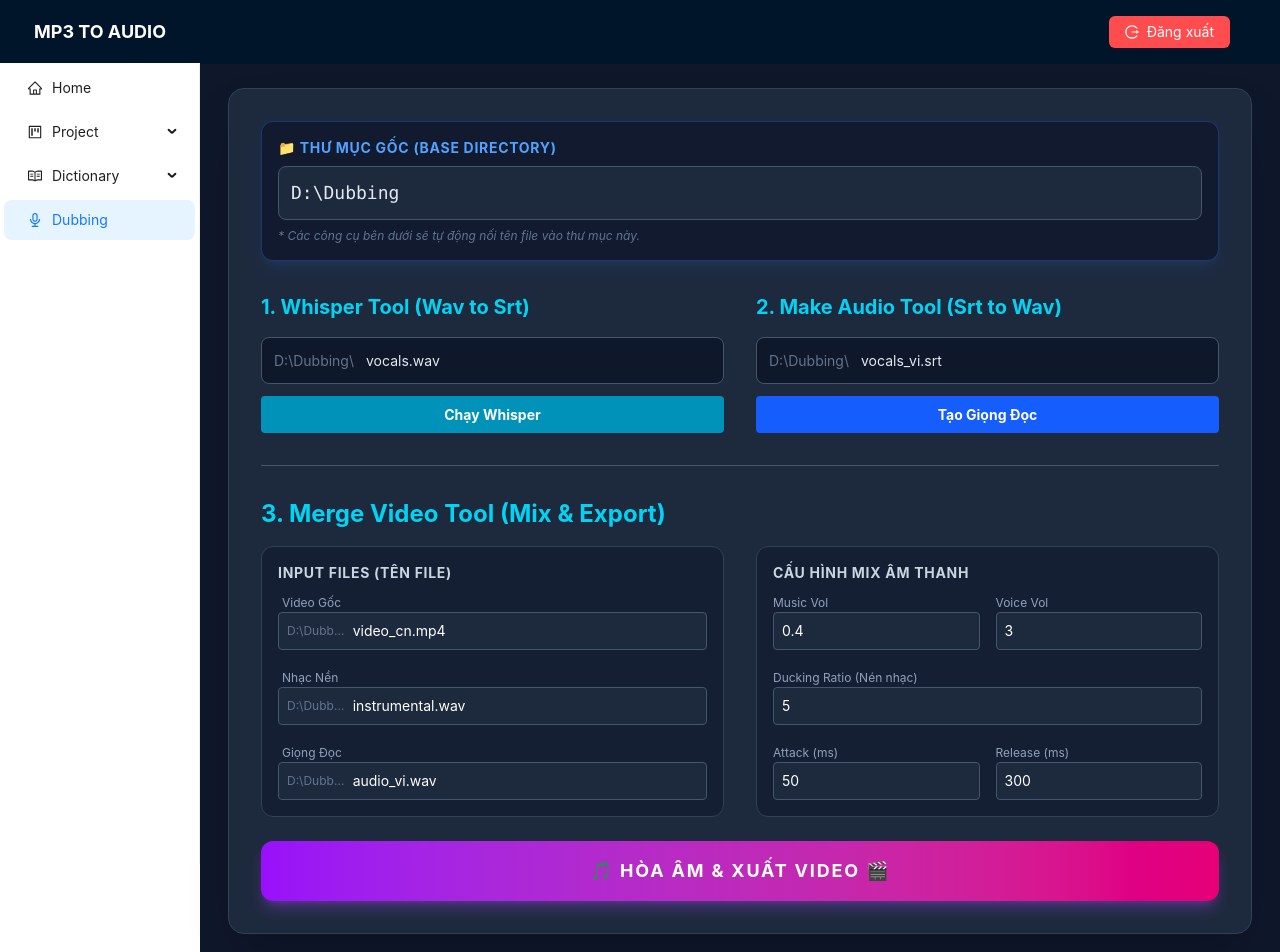
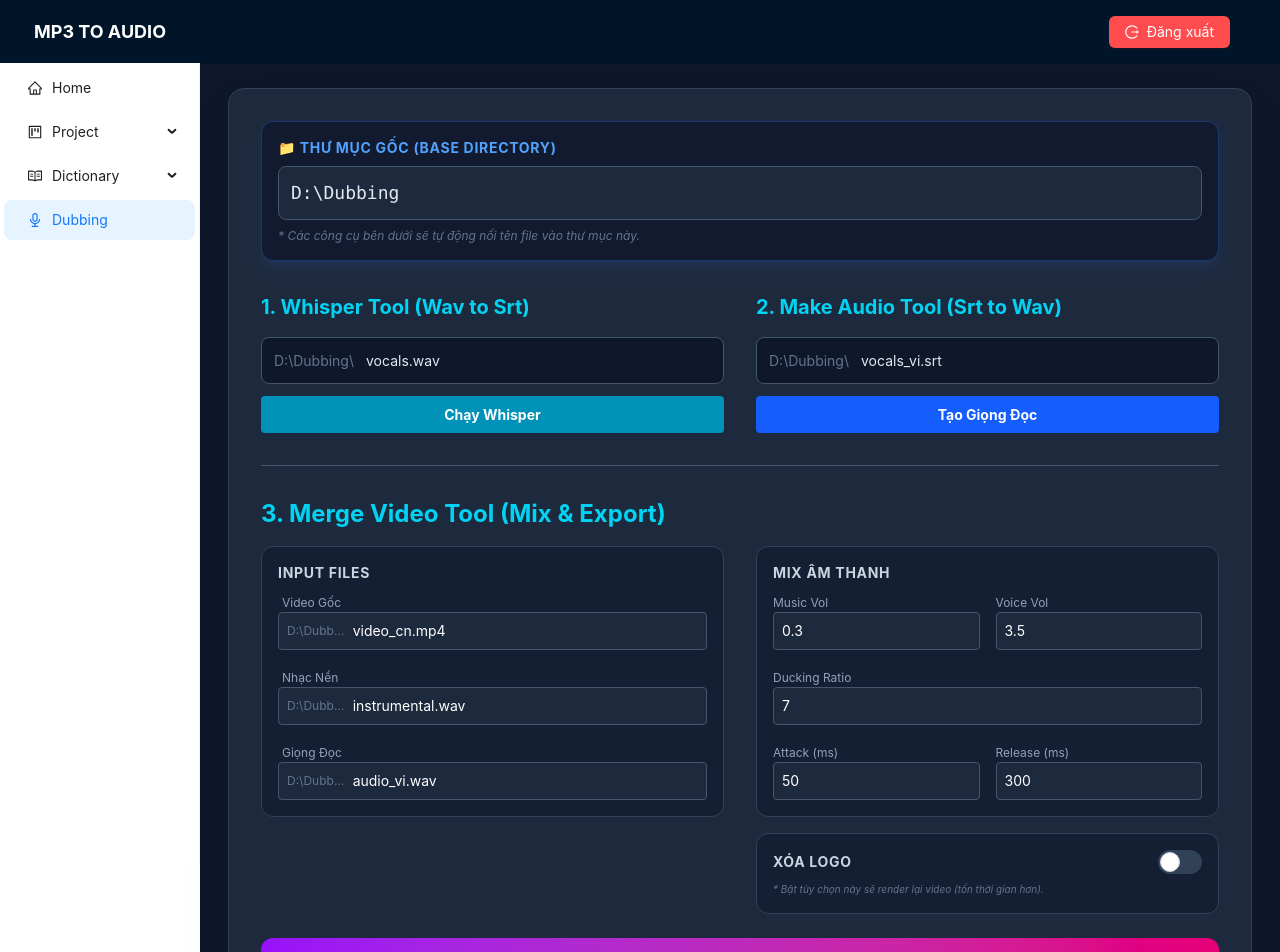
Before and after one commit to tinhtan2505/mp3-to-audio-fe, a Next.js app: page /dubbing in a window 1280 px wide. Shown: the top 952 px of the page. Built offline with nearby package versions, Linux system fonts and the light colour scheme; no server answers; sample sign-in values are in the browser's storage.

Commit message:
Update DubbingPage.tsx

```diff
--- a/src/app/modules/dubbing/DubbingPage.tsx
+++ b/src/app/modules/dubbing/DubbingPage.tsx
@@ -19,11 +19,17 @@ const DubbingPage: React.FC = () => {
   const [mixVoiceFilename, setMixVoiceFilename] = useState('audio_vi.wav');
 
   // --- STATE CẤU HÌNH MIX ---
-  const [musicVolume, setMusicVolume] = useState<number>(0.4);
-  const [voiceVolume, setVoiceVolume] = useState<number>(3.0);
-  const [duckingRatio, setDuckingRatio] = useState<number>(5.0);
+  const [musicVolume, setMusicVolume] = useState<number>(0.3);
+  const [voiceVolume, setVoiceVolume] = useState<number>(3.5);
+  const [duckingRatio, setDuckingRatio] = useState<number>(7.0);
   const [attackTime, setAttackTime] = useState<number>(50);
   const [releaseTime, setReleaseTime] = useState<number>(300);
+  // --- STATE CẤU HÌNH XÓA LOGO (MỚI) ---
+  const [removeLogo, setRemoveLogo] = useState<boolean>(false);
+  const [logoX, setLogoX] = useState<number>(20);
+  const [logoY, setLogoY] = useState<number>(30);
+  const [logoW, setLogoW] = useState<number>(250);
+  const [logoH, setLogoH] = useState<number>(40);
 
   const [status, setStatus] = useState<
     'idle' | 'loading' | 'success' | 'error'
@@ -98,6 +104,11 @@ const DubbingPage: React.FC = () => {
           duckingRatio,
           attackTime,
           releaseTime,
+          removeLogo,
+          logoX,
+          logoY,
+          logoW,
+          logoH,
         },
         { retryEnabled: false }
       );
@@ -204,92 +215,82 @@ const DubbingPage: React.FC = () => {
 
           <div className="grid grid-cols-1 md:grid-cols-2 gap-8">
             {/* CỘT TRÁI: INPUT FILES */}
-            <div className="space-y-4 bg-slate-900/50 p-4 rounded-xl border border-slate-700">
+            <div className="space-y-4 bg-slate-900/50 p-4 rounded-xl border border-slate-700 h-fit">
               <h3 className="text-sm font-bold text-slate-300 uppercase tracking-wider mb-2">
-                Input Files (Tên file)
+                Input Files
               </h3>
 
-              <div>
-                <label className="text-xs text-slate-400 ml-1">Video Gốc</label>
+              {[
+                {
+                  label: 'Video Gốc',
+                  val: mixVideoFilename,
+                  set: setMixVideoFilename,
+                },
+                {
+                  label: 'Nhạc Nền',
+                  val: mixInstrumentalFilename,
+                  set: setMixInstrumentalFilename,
+                },
+                {
+                  label: 'Giọng Đọc',
+                  val: mixVoiceFilename,
+                  set: setMixVoiceFilename,
+                },
+              ].map((item, idx) => (
+                <div key={idx}>
+                  <label className="text-xs text-slate-400 ml-1">
+                    {item.label}
+                  </label>
                   <div className="flex items-center bg-slate-800 rounded border border-slate-600 focus-within:border-purple-500">
                     <span className="pl-2 text-slate-500 text-xs select-none max-w-[80px] truncate">
                       {baseDir}\
                     </span>
                     <input
                       type="text"
-                    value={mixVideoFilename}
-                    onChange={(e) => setMixVideoFilename(e.target.value)}
+                      value={item.val}
+                      onChange={(e) => item.set(e.target.value)}
                       className="w-full p-2 bg-transparent outline-none text-sm"
                     />
                   </div>
                 </div>
-
-              <div>
-                <label className="text-xs text-slate-400 ml-1">Nhạc Nền</label>
-                <div className="flex items-center bg-slate-800 rounded border border-slate-600 focus-within:border-purple-500">
-                  <span className="pl-2 text-slate-500 text-xs select-none max-w-[80px] truncate">
-                    {baseDir}\
-                  </span>
-                  <input
-                    type="text"
-                    value={mixInstrumentalFilename}
-                    onChange={(e) => setMixInstrumentalFilename(e.target.value)}
-                    className="w-full p-2 bg-transparent outline-none text-sm"
-                  />
-                </div>
+              ))}
             </div>
 
-              <div>
-                <label className="text-xs text-slate-400 ml-1">Giọng Đọc</label>
-                <div className="flex items-center bg-slate-800 rounded border border-slate-600 focus-within:border-purple-500">
-                  <span className="pl-2 text-slate-500 text-xs select-none max-w-[80px] truncate">
-                    {baseDir}\
-                  </span>
-                  <input
-                    type="text"
-                    value={mixVoiceFilename}
-                    onChange={(e) => setMixVoiceFilename(e.target.value)}
-                    className="w-full p-2 bg-transparent outline-none text-sm"
-                  />
-                </div>
-              </div>
-            </div>
-
-            {/* CỘT PHẢI: CẤU HÌNH MIX (Giữ nguyên) */}
-            <div className="space-y-4 bg-slate-900/50 p-4 rounded-xl border border-slate-700">
+            {/* CỘT PHẢI: CẤU HÌNH (AUDIO + LOGO) */}
+            <div className="space-y-4">
+              {/* 1. AUDIO CONFIG */}
+              <div className="bg-slate-900/50 p-4 rounded-xl border border-slate-700">
                 <h3 className="text-sm font-bold text-slate-300 uppercase tracking-wider mb-2">
-                Cấu hình Mix Âm Thanh
+                  Mix Âm Thanh
                 </h3>
-
                 <div className="grid grid-cols-2 gap-4">
-                {/* Music Volume */}
                   <div>
                     <label className="text-xs text-slate-400">Music Vol</label>
                     <input
                       type="number"
                       step="0.1"
                       value={musicVolume}
-                    onChange={(e) => setMusicVolume(parseFloat(e.target.value))}
+                      onChange={(e) =>
+                        setMusicVolume(parseFloat(e.target.value))
+                      }
                       className="w-full p-2 rounded bg-slate-800 border border-slate-600 text-sm focus:border-pink-500 outline-none"
                     />
                   </div>
-
-                {/* Voice Volume */}
                   <div>
                     <label className="text-xs text-slate-400">Voice Vol</label>
                     <input
                       type="number"
                       step="0.1"
                       value={voiceVolume}
-                    onChange={(e) => setVoiceVolume(parseFloat(e.target.value))}
+                      onChange={(e) =>
+                        setVoiceVolume(parseFloat(e.target.value))
+                      }
                       className="w-full p-2 rounded bg-slate-800 border border-slate-600 text-sm focus:border-pink-500 outline-none"
                     />
                   </div>
-
-                {/* Ducking Ratio */}
                   <div className="col-span-2">
                     <label className="text-xs text-slate-400">
-                    Ducking Ratio (Nén nhạc)
+                      Ducking Ratio
                     </label>
                     <input
                       type="number"
@@ -301,10 +302,10 @@ const DubbingPage: React.FC = () => {
                       className="w-full p-2 rounded bg-slate-800 border border-slate-600 text-sm focus:border-pink-500 outline-none"
                     />
                   </div>
-
-                {/* Attack / Release */}
                   <div>
-                  <label className="text-xs text-slate-400">Attack (ms)</label>
+                    <label className="text-xs text-slate-400">
+                      Attack (ms)
+                    </label>
                     <input
                       type="number"
                       value={attackTime}
@@ -313,7 +314,9 @@ const DubbingPage: React.FC = () => {
                     />
                   </div>
                   <div>
-                  <label className="text-xs text-slate-400">Release (ms)</label>
+                    <label className="text-xs text-slate-400">
+                      Release (ms)
+                    </label>
                     <input
                       type="number"
                       value={releaseTime}
@@ -323,9 +326,72 @@ const DubbingPage: React.FC = () => {
                   </div>
                 </div>
               </div>
+
+              {/* 2. LOGO REMOVAL CONFIG (🔥 MỚI) */}
+              <div className="bg-slate-900/50 p-4 rounded-xl border border-slate-700">
+                <div className="flex items-center justify-between mb-2">
+                  <h3 className="text-sm font-bold text-slate-300 uppercase tracking-wider">
+                    Xóa Logo
+                  </h3>
+                  <label className="relative inline-flex items-center cursor-pointer">
+                    <input
+                      type="checkbox"
+                      className="sr-only peer"
+                      checked={removeLogo}
+                      onChange={(e) => setRemoveLogo(e.target.checked)}
+                    />
+                    <div className="w-11 h-6 bg-slate-700 peer-focus:outline-none rounded-full peer peer-checked:after:translate-x-full peer-checked:after:border-white after:content-[''] after:absolute after:top-[2px] after:left-[2px] after:bg-white after:border-gray-300 after:border after:rounded-full after:h-5 after:w-5 after:transition-all peer-checked:bg-green-600"></div>
+                  </label>
                 </div>
 
-          {/* NÚT SUBMIT */}
+                {/* Các ô input chỉ hiện khi bật Toggle */}
+                {removeLogo && (
+                  <div className="grid grid-cols-4 gap-2 animate-in fade-in slide-in-from-top-2 duration-300">
+                    <div>
+                      <label className="text-xs text-slate-400">X</label>
+                      <input
+                        type="number"
+                        value={logoX}
+                        onChange={(e) => setLogoX(parseInt(e.target.value))}
+                        className="w-full p-2 rounded bg-slate-800 border border-slate-600 text-sm focus:border-green-500 outline-none"
+                      />
+                    </div>
+                    <div>
+                      <label className="text-xs text-slate-400">Y</label>
+                      <input
+                        type="number"
+                        value={logoY}
+                        onChange={(e) => setLogoY(parseInt(e.target.value))}
+                        className="w-full p-2 rounded bg-slate-800 border border-slate-600 text-sm focus:border-green-500 outline-none"
+                      />
+                    </div>
+                    <div>
+                      <label className="text-xs text-slate-400">Width</label>
+                      <input
+                        type="number"
+                        value={logoW}
+                        onChange={(e) => setLogoW(parseInt(e.target.value))}
+                        className="w-full p-2 rounded bg-slate-800 border border-slate-600 text-sm focus:border-green-500 outline-none"
+                      />
+                    </div>
+                    <div>
+                      <label className="text-xs text-slate-400">Height</label>
+                      <input
+                        type="number"
+                        value={logoH}
+                        onChange={(e) => setLogoH(parseInt(e.target.value))}
+                        className="w-full p-2 rounded bg-slate-800 border border-slate-600 text-sm focus:border-green-500 outline-none"
+                      />
+                    </div>
+                  </div>
+                )}
+                <p className="text-[10px] text-slate-500 mt-2 italic">
+                  * Bật tùy chọn này sẽ render lại video (tốn thời gian hơn).
+                </p>
+              </div>
+            </div>
+          </div>
+
           <div className="mt-6">
             <button
               onClick={handleProcessMergeVideo}
```
Lines whose indentation alone changed are shown as unchanged.
